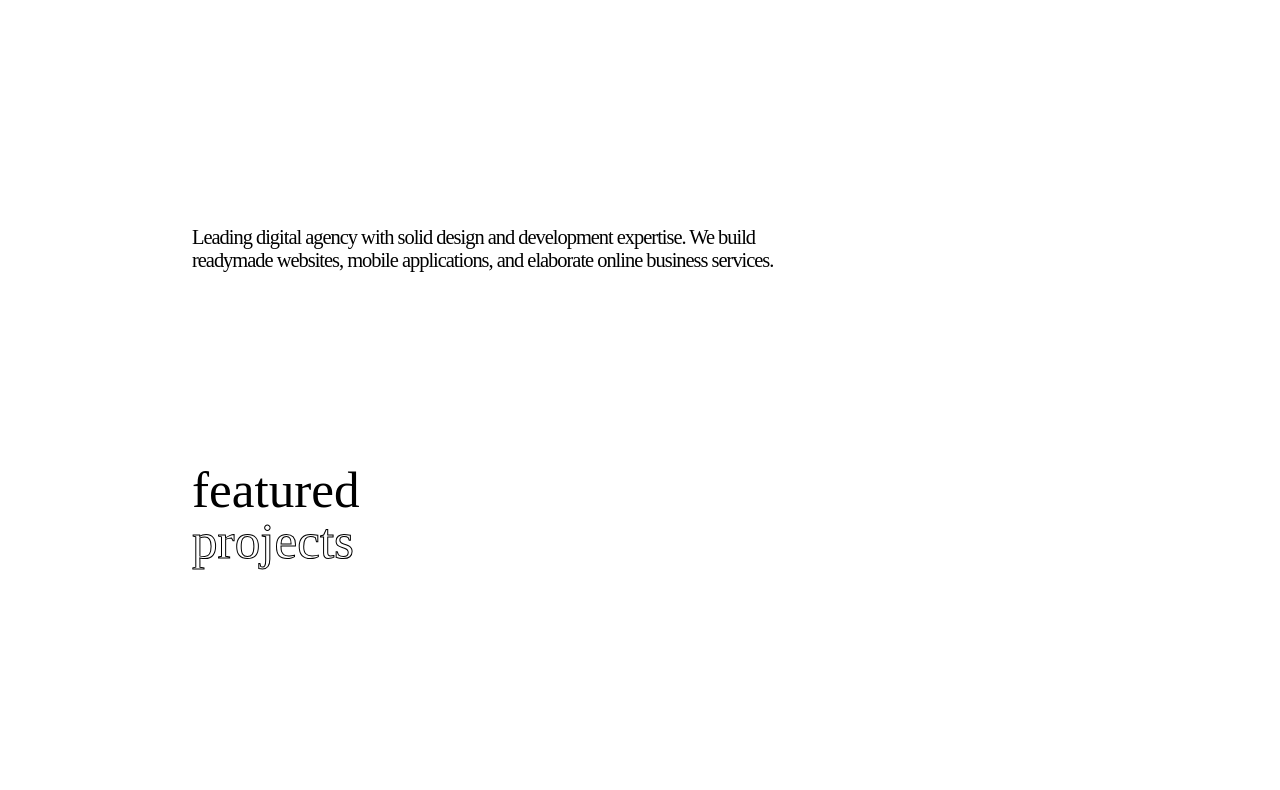
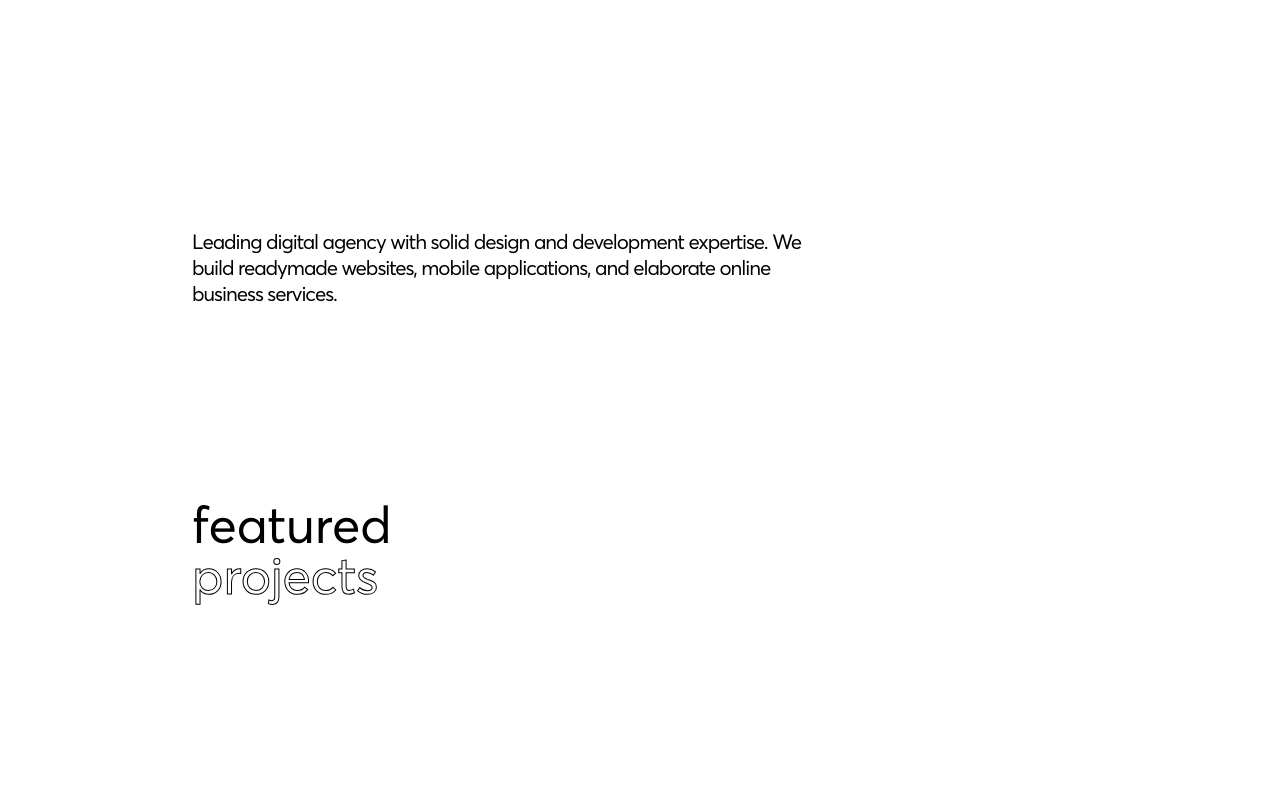
Before and after one commit to RoboXGamer/Project_2, a plain HTML site: page index.html in a window 1280 px wide. Shown: the part 467-1257 px from the top of the page. Drawn offline with nearby package versions, Linux system fonts and the light colour scheme; the site is published under a folder, as on GitHub Pages, so addresses that start at the root find nothing.

Commit message:
fix another import path

```diff
--- a/style.css
+++ b/style.css
@@ -1,6 +1,6 @@
 @font-face {
 	font-family: "averta cy w10";
-	src: url(/Fonts/AvertaCY-Regular.woff2);
+	src: url(./Fonts/AvertaCY-Regular.woff2);
 }
 
 * {
```
